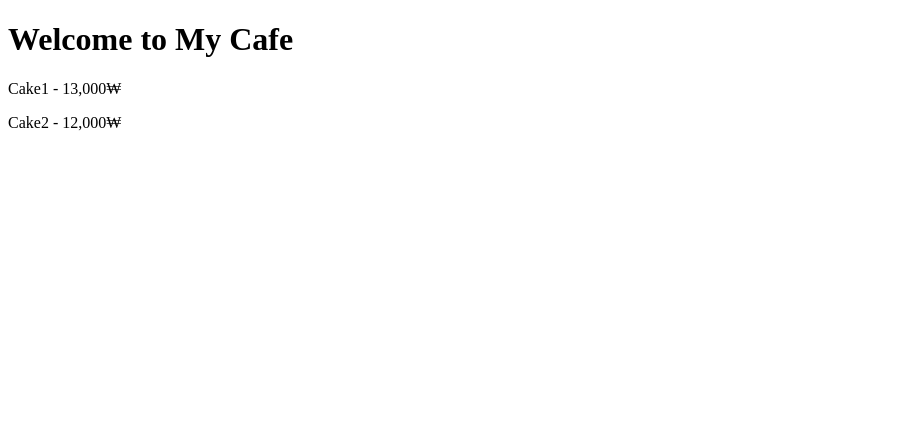
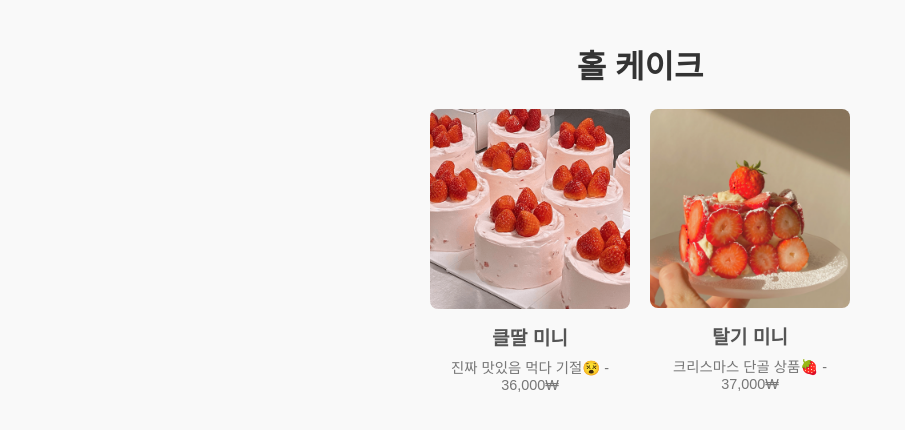
Before and after one commit to nownij/plateD, a plain HTML site: page index.html in a window 1280 px wide. Shown: the whole page, without its empty margins (0-905 px from the left). Drawn offline with Linux system fonts and the light colour scheme.

Commit message:
Update image paths and add menu descriptions

```diff
--- a/index.html
+++ b/index.html
@@ -3,11 +3,55 @@
 <head>
     <meta charset="UTF-8">
     <meta name="viewport" content="width=device-width, initial-scale=1.0">
-    <title>My Cafe Menu</title>
+    <title>플디 플디</title>
+    <style>
+        body { font-family: Arial, sans-serif; margin: 0; padding: 20px; background-color: #f9f9f9; }
+        h1 { text-align: center; color: #333; }
+        .menu { display: flex; flex-wrap: wrap; justify-content: center; gap: 20px; }
+        .menu-item { width: 200px; text-align: center; }
+        .menu-item img { width: 100%; height: auto; border-radius: 8px; }
+        .menu-item h3 { margin: 10px 0 5px; font-size: 1.2em; color: #555; }
+        .menu-item p { margin: 0; color: #777; font-size: 0.9em; }
+    </style>
 </head>
 <body>
-    <h1>Welcome to My Cafe</h1>
-    <p>Cake1 - 13,000₩</p>
-    <p>Cake2 - 12,000₩</p>
+
+    <h1>홀 케이크</h1>
+    <div class="menu" id="menu-container"></div>
+
+    <script>
+        // 이미지 경로와 메뉴 설명을 변수처럼 관리하는 배열
+        const menuItems = [
+            {
+                name: "클딸 미니",
+                image: "menu_images/classic_strawberry.png",  // 변경된 경로
+                description: "진짜 맛있음 먹다 기절😵",
+                price: "36,000₩"
+            },
+            {
+                name: "탈기 미니",
+                image: "menu_images/ttalgi.png",  // 변경된 경로
+                description: "크리스마스 단골 상품🍓",
+                price: "37,000₩"
+            }
+        ];
+
+        // HTML 요소에 메뉴 항목 추가
+        const menuContainer = document.getElementById("menu-container");
+
+        menuItems.forEach(item => {
+            const menuItem = document.createElement("div");
+            menuItem.classList.add("menu-item");
+
+            menuItem.innerHTML = `
+                <img src="${item.image}" alt="${item.name} 이미지">
+                <h3>${item.name}</h3>
+                <p>${item.description} - ${item.price}</p>
+            `;
+
+            menuContainer.appendChild(menuItem);
+        });
+    </script>
+
 </body>
 </html>
```
Also changed, not shown: menu_images/classic_strawberry.png (added), menu_images/ttalgi.png (added).
